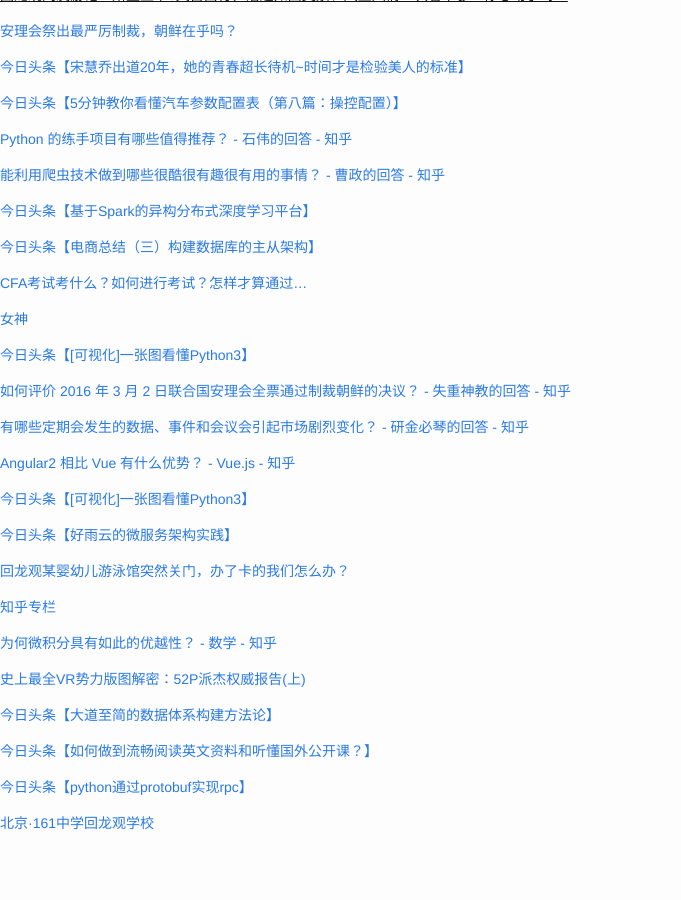
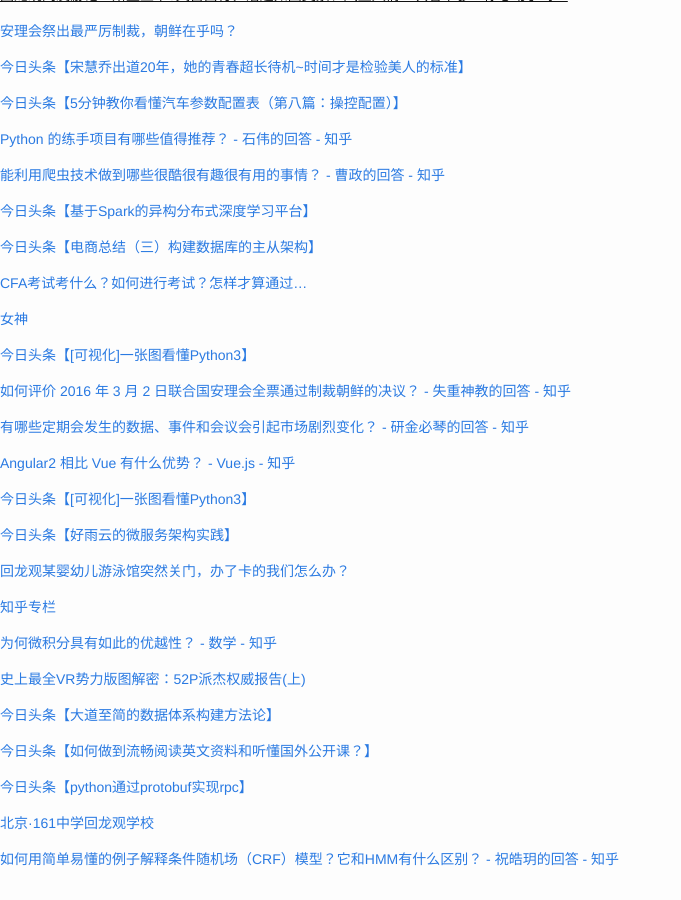
Before and after one commit to cnwarden/cnwarden.github.io, a Jekyll site: the page built from fav/index.md, in a window 1280 px wide and 900 px high, scrolled down 3066 px. Shown: the whole window, without its empty margins (0-681 px from the left). Built offline with Jekyll 4.4.1, drawn with Linux system fonts in a browser that asks for light colours; emoji names are drawn with the system emoji font; before the commit the page ends 3930 px from its top, so only the background shows below that.

Commit message:
auto commit

```diff
--- a/fav/index.md
+++ b/fav/index.md
@@ -218,3 +218,5 @@ title:  fav
 [今日头条【python通过protobuf实现rpc】](http://toutiao.com/item/6258573805472449025/?iid=3764603574&app=news_article&tt_from=android_share&utm_source=email&utm_medium=toutiao_android&utm_campaign=client_share)
 
 [北京·161中学回龙观学校](http://mp.weixin.qq.com/s?__biz=MjM5NzAwMjk4Mw==&mid=403353022&idx=3&sn=858f4bae2455f66438c86d5be8ba8f21&scene=1&srcid=0304oGRsK2RjgJw3B3D0sFHe&from=groupmessage&isappinstalled=0#wechat_redirect)
+
+[如何用简单易懂的例子解释条件随机场（CRF）模型？它和HMM有什么区别？ - 祝皓玥的回答 - 知乎](http://www.zhihu.com/question/35866596/answer/80007208)
```
